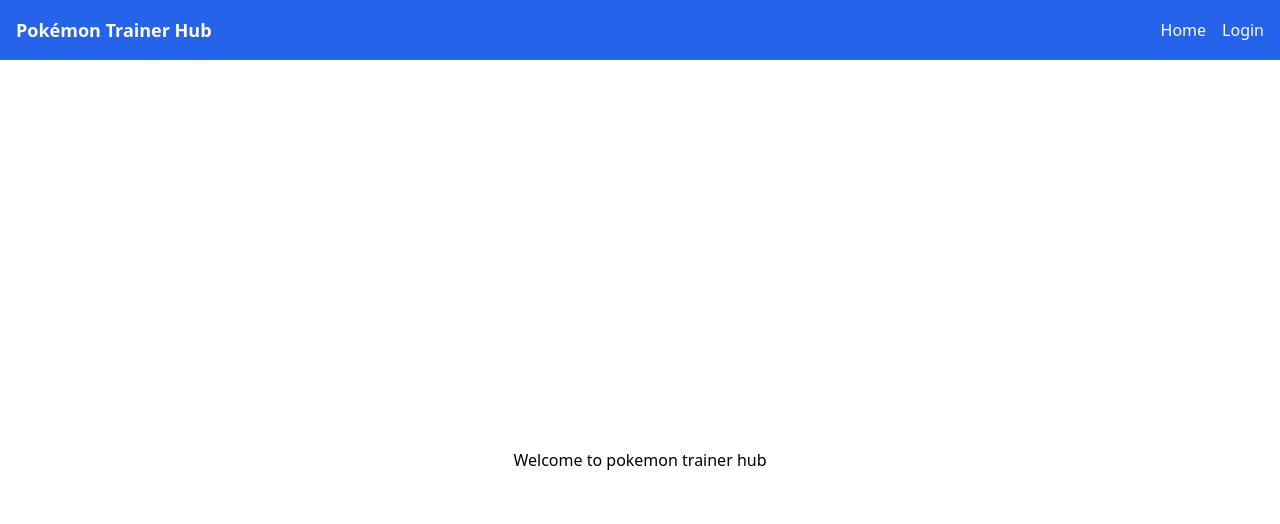
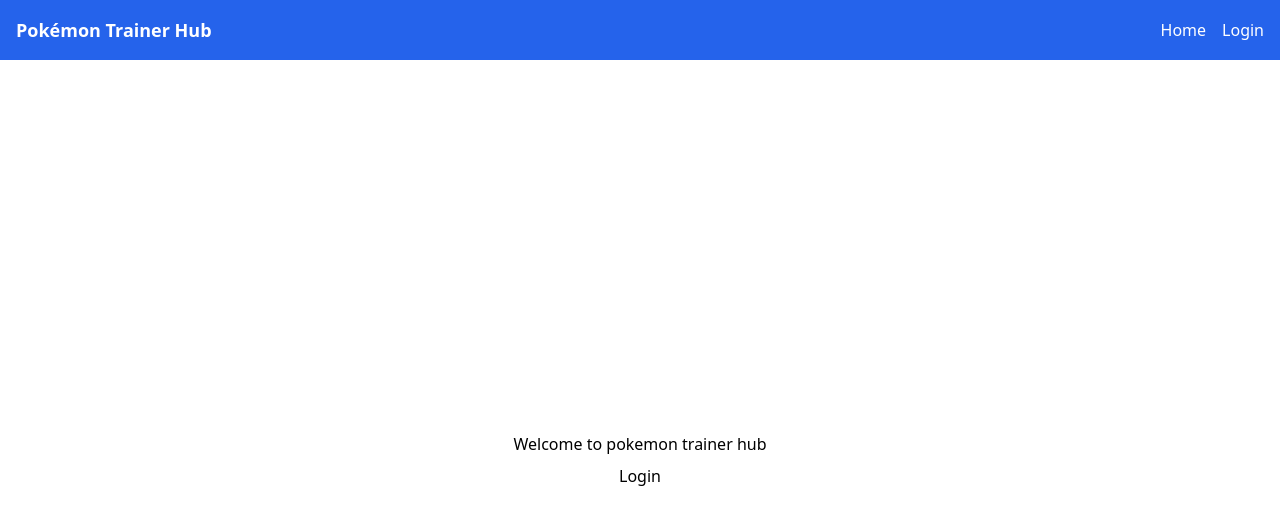
Before and after one commit to shubhampaithankar/pth-react-app, a React (Vite) app: page /home in a window 1280 px wide. Shown: the top 524 px of the page. Built offline with nearby package versions, Linux system fonts and the light colour scheme.

Commit message:
minor changes

```diff
--- a/src/pages/Home.tsx
+++ b/src/pages/Home.tsx
@@ -1,13 +1,23 @@
 import { useAuth } from '../hooks'
-import { useNavigate } from 'react-router-dom'
+import { Link, useNavigate } from 'react-router-dom'
 
 export default function Home() {
     const { isAuthenticated } = useAuth()
     const navigate = useNavigate()
 
+    // add proper tailwind css classes for buttons and the layout to make it fancy
     return (
-        <section className='h-full flex items-center flex-wrap gap-2 justify-center'>
+        <section className='h-full flex flex-col items-center flex-wrap gap-2 justify-center'>
             <h1>Welcome to pokemon trainer hub</h1>
+            { isAuthenticated?
+                <Link to='/dashboard' className='btn btn-primary '>
+                    Go to dashboard
+                </Link>
+                :
+                <Link to='/auth' className='btn btn-primary'>
+                    Login
+                </Link>
+            }
         </section>
     )
 }
```
